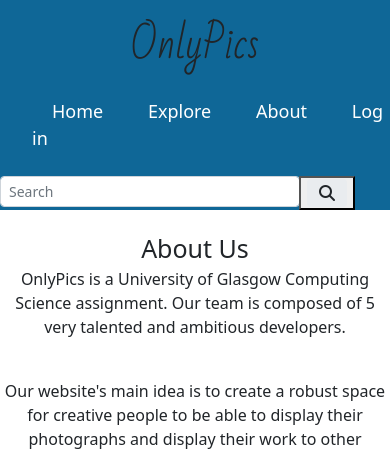
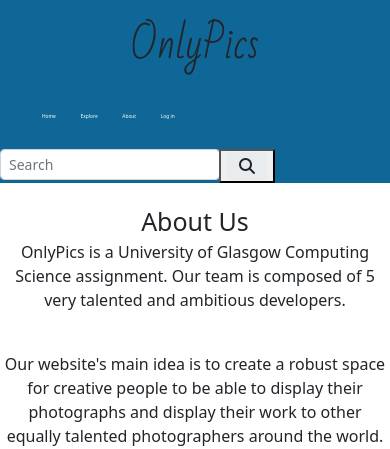
Before and after one commit to pufferffish/wad2-groupproject, a Django app: page /onlypics/about in a window 390 px wide. Shown: the top 449 px of the page. Run offline with Django 3.2, Linux system fonts and the light colour scheme; data that the repository does not hold is empty; some libraries are stand-ins or nearby versions.

Commit message:
base page responsive check

```diff
--- a/WAD2Project10A/static/css/base.css
+++ b/WAD2Project10A/static/css/base.css
@@ -18,7 +18,7 @@ body {
 }
 
 .input-group input{
-    width: 300px;
+    width: 100%;
 }
 
 .footer{
@@ -42,9 +42,9 @@ body {
 }
 
 .navbarBtns a {
-    padding: 20px;
+    padding: 10px;
+    font-size: 1.25vw;
 }
-
 
 .footerList -> a {
     padding: 0px;
--- a/WAD2Project10A/templates/onlypics/base.html
+++ b/WAD2Project10A/templates/onlypics/base.html
@@ -45,7 +45,7 @@
                 <div class="col-md-4">
                     <div class="input-group rounded">
                         <form method="GET" action="{% url 'onlypics:search' %}" >
-                            <input type="search" name="search" class="form-control rounded form-control-sm" placeholder="Search" aria-label="Search" aria-describedby="search-addon" />
+                            <input type="search" name="search" class="form-control rounded form-control-sm search-bar" placeholder="Search" aria-label="Search" aria-describedby="search-addon" />
                         </form>
                         <button type="submit">
                              <span class="input-group-text border-0" id="search-addon">
```
